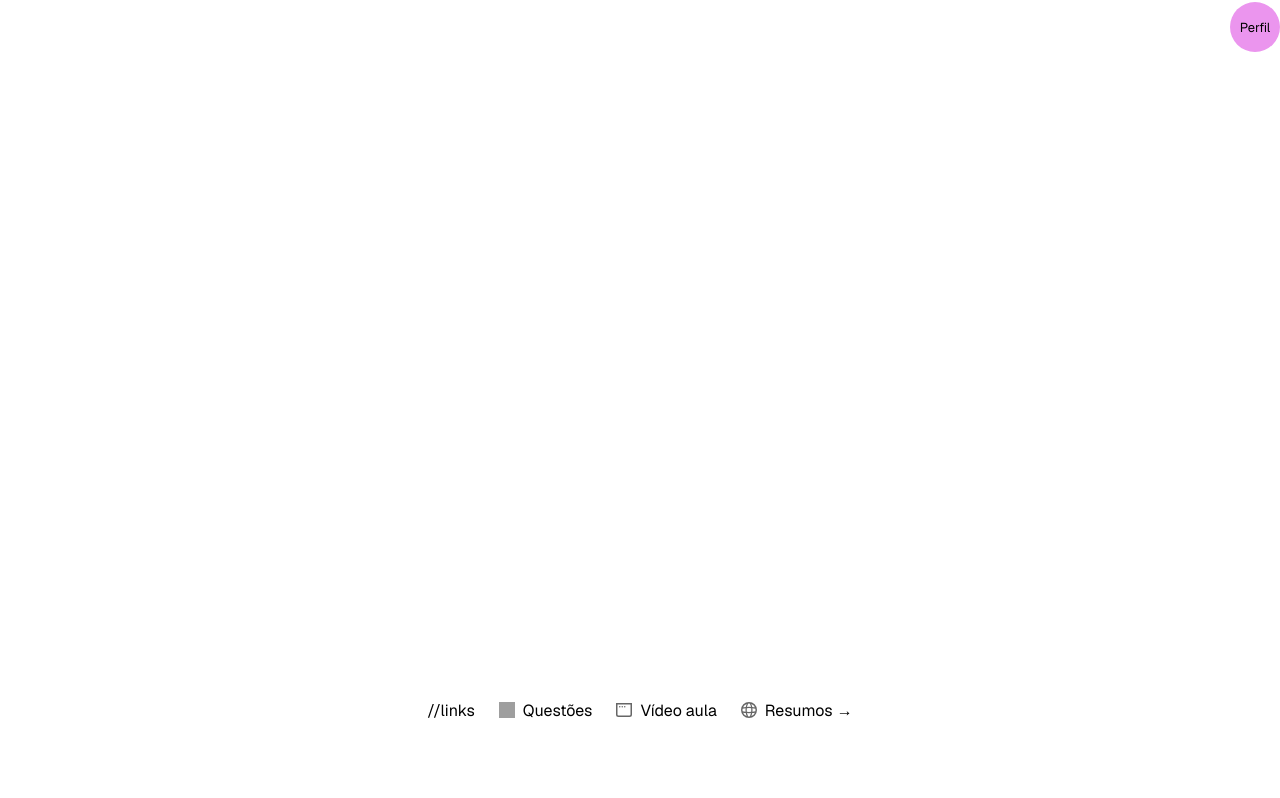
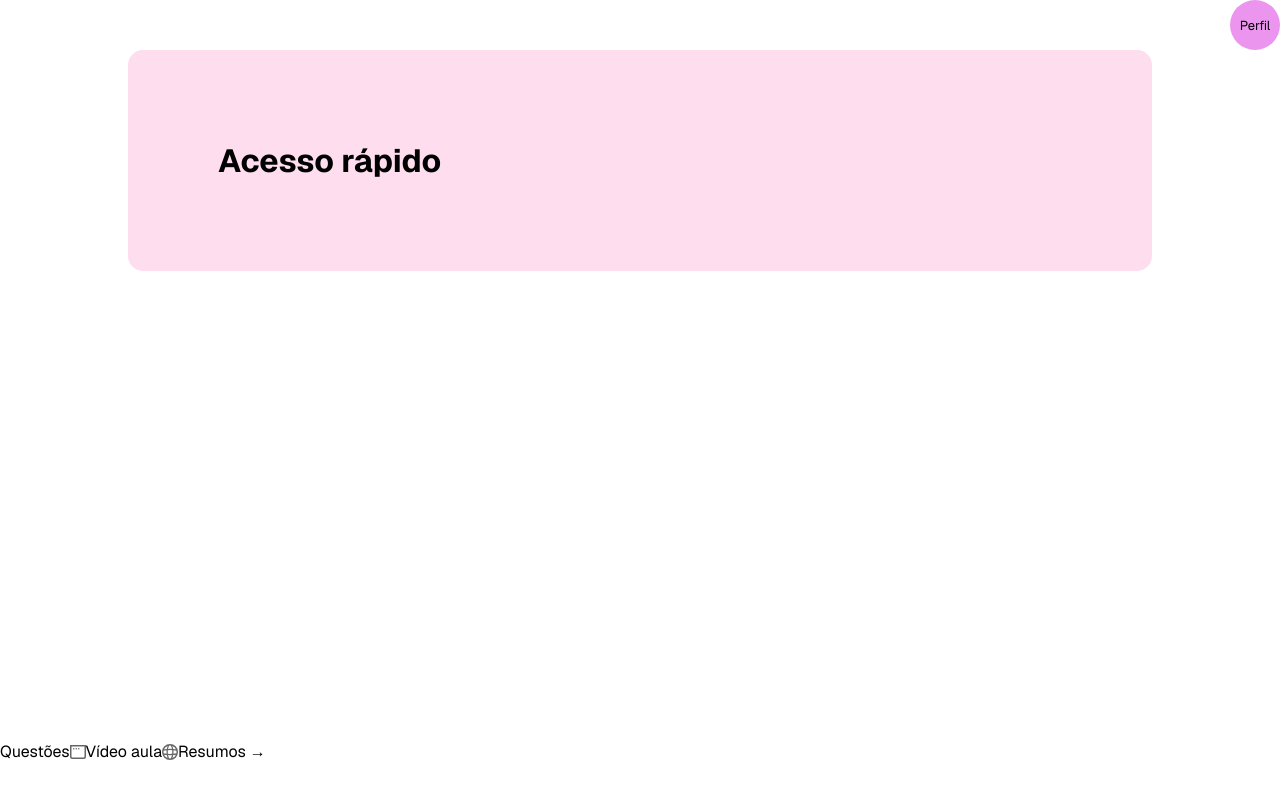
Before and after one commit to emmillykaythe/projeto-matematica, a Next.js app: page / in a window 1280 px wide. Built offline with nearby package versions, Linux system fonts and the light colour scheme; grey boxes are pictures that could not be loaded.

Commit message:
alteração com andre

```diff
--- a/src/app/globals.css
+++ b/src/app/globals.css
@@ -5,7 +5,7 @@
 
 @media (prefers-color-scheme: dark) {
   :root {
-    --background: #edbcff;
+    --background: #f2cfff;
     --foreground: #000000;
   }
 }
@@ -14,6 +14,7 @@ html,
 body {
   max-width: 100vw;
   overflow-x: hidden;
+
 }
 
 body {
@@ -22,6 +23,7 @@ body {
   font-family: Arial, Helvetica, sans-serif;
   -webkit-font-smoothing: antialiased;
   -moz-osx-font-smoothing: grayscale;
+
 }
 
 * {
--- a/src/app/page.js
+++ b/src/app/page.js
@@ -1,31 +1,31 @@
 import Image from "next/image";
-import styles from "./page.module.css";
+import styles from './page.module.css';
 
 export default function Home() {
   return (
     <div className={styles.page}>
-      <main className={styles.main}>
 
-      <div className={styles.circle}>
-          Perfil
+        <div style={{ display: 'flex', justifyContent: "flex-end" }}>
+          <div className={styles.circle}>
+            Perfil
+          </div>
         </div>
 
-      </main>
-      <footer className={styles.footer}> //links
+        <div className={styles.conteudo}>
+          <div className={styles.caixa}>
+            <h1>Acesso rápido</h1>
+          </div>
+        </div>
+
+
+      <footer className={styles.footer}>
         <a
           href="https://nextjs.org/learn?utm_source=create-next-app&utm_medium=appdir-template&utm_campaign=create-next-app"
           target="_blank"
           rel="noopener noreferrer"
         >
-          <Image
-            aria-hidden
-            src="/file.svg"
-            alt="File icon"
-            width={16}
-            height={16}
-          />
-          Questões
-        </a>
+        Questões</a>
+
         <a
           href="https://vercel.com/templates?framework=next.js&utm_source=create-next-app&utm_medium=appdir-template&utm_campaign=create-next-app"
           target="_blank"
--- a/src/app/page.module.css
+++ b/src/app/page.module.css
@@ -1,53 +1,42 @@
 .page {
-  --gray-rgb: 0, 0, 0;
-  --gray-alpha-200: rgba(var(--gray-rgb), 0.08);
-  --gray-alpha-100: rgba(var(--gray-rgb), 0.05);
-
-  --button-primary-hover: #383838;
-  --button-secondary-hover: #f2f2f2;
-
-  display: grid;
-  grid-template-rows: 20px 1fr 20px;
-  align-items: center;
-  justify-items: center;
-  min-height: 100svh;
-  padding: 80px;
-  gap: 64px;
+  display: flex;
+  flex-direction: column;
   font-family: var(--font-geist-sans);
-}
+  }
 
 .circle {
-  width: 50px;                      /* Largura do círculo */
-  height: 50px;                     /* Altura do círculo */
-  background-color: #eb95ee;      /* Cor de fundo do círculo */
-  color: #000;            /* Cor do texto dentro do círculo */
-  border-radius: 50%;               /* Faz o elemento ficar redondo */
-  display: flex;                    /* Usamos flexbox para centralizar o texto */
-  justify-content: center;          /* Centraliza o texto horizontalmente */
-  align-items: center;              /* Centraliza o texto verticalmente */
-  font-size: 13px;                  /* Tamanho da fonte */
-  position: absolute;               /* Posicionamento absoluto */
-  right: 0;                         /* Alinha o círculo à direita */
-  margin: 0;                        /* Remove a margem */
+  display: flex;
+  width: 50px;
+  height: 50px;
+  background-color: #eb95ee;
+  color: #000;
+  border-radius: 50%;
+  justify-content: center;
+  align-items: center;
+  font-size: 13px;
   top: 2px;
 }
 
-@media (prefers-color-scheme: dark) {
-  .page {
-    --gray-rgb: 255, 255, 255;
-    --gray-alpha-200: rgba(var(--gray-rgb), 0.145);
-    --gray-alpha-100: rgba(var(--gray-rgb), 0.06);
+.conteudo {
+  display: flex;
+  flex-direction: column;
+  justify-content: flex-start;
+  align-items: center;
+  margin-bottom: 470px; /*espaço abaixo dele*/
+}
 
-    --button-primary-hover: #ccc;
-    --button-secondary-hover: #1a1a1a;
-  }
+.caixa {
+  display: flex;
+  background-color: #fdddee;
+  padding: 90px;
+  border-radius: 15px;
+  width: 80vw;
+  height: 30x;
 }
 
 .main {
   display: flex;
   flex-direction: column;
-  gap: 32px;
-  grid-row-start: 2;
 }
 
 .main ol {
@@ -98,48 +87,25 @@
 }
 
 a.primary {
-  background: var(--foreground);
-  color: var(--background);
   gap: 8px;
 }
 
 a.secondary {
-  border-color: var(--gray-alpha-200);
   min-width: 158px;
 }
 
 .footer {
-  grid-row-start: 3;
   display: flex;
-  gap: 24px;
+
 }
 
 .footer a {
   display: flex;
   align-items: center;
-  gap: 8px;
 }
 
 .footer img {
   flex-shrink: 0;
-}
-
-/* Enable hover only on non-touch devices */
-@media (hover: hover) and (pointer: fine) {
-  a.primary:hover {
-    background: var(--button-primary-hover);
-    border-color: transparent;
-  }
-
-  a.secondary:hover {
-    background: var(--button-secondary-hover);
-    border-color: transparent;
-  }
-
-  .footer a:hover {
-    text-decoration: underline;
-    text-underline-offset: 4px;
-  }
 }
 
 @media (max-width: 600px) {
```
